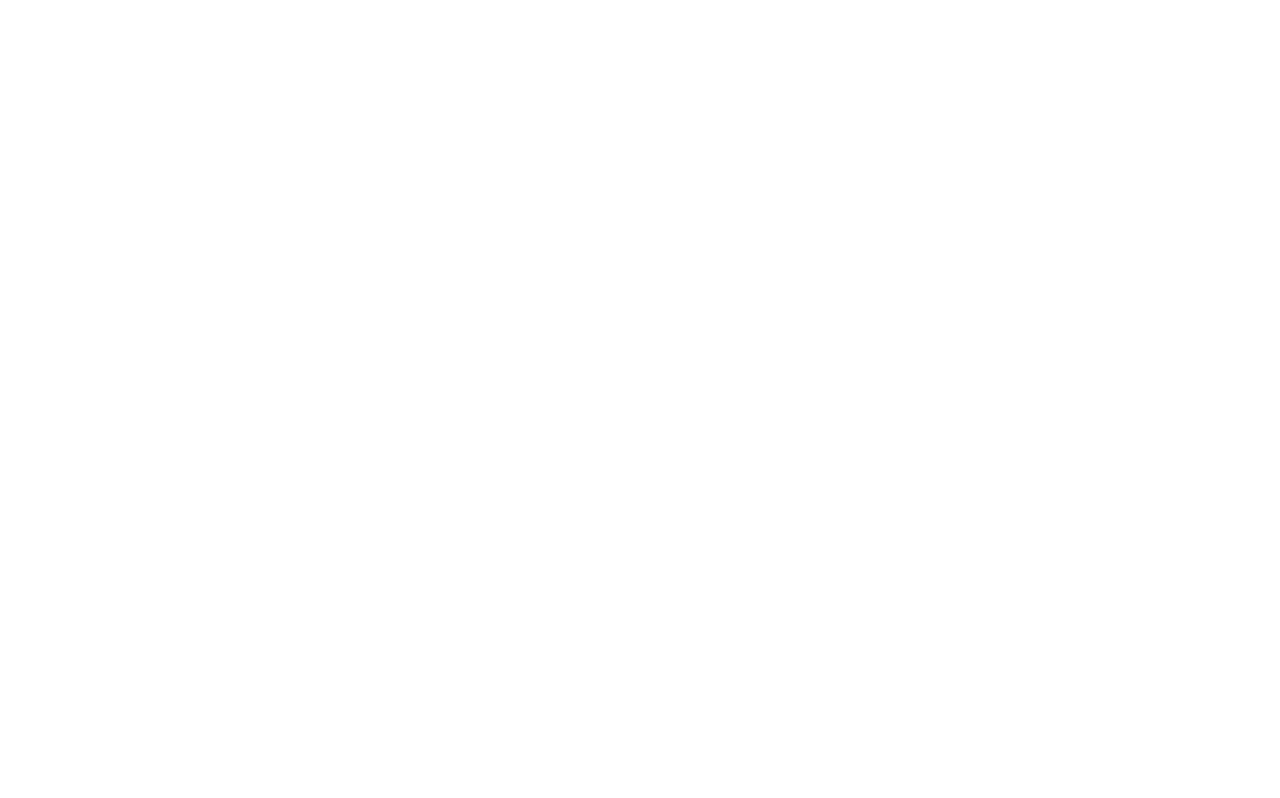
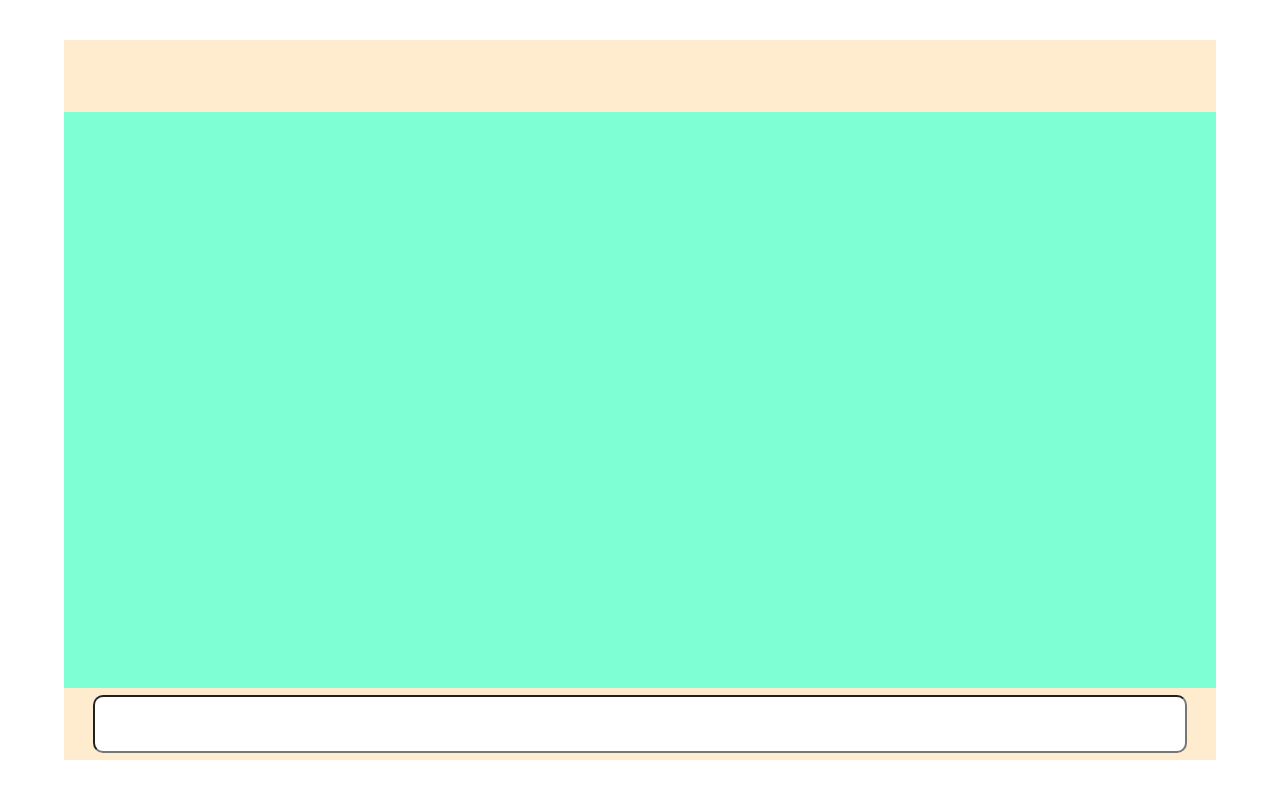
Before and after one commit to MattiaUsai/html-css-boolzapp, a plain HTML site: page index.html in a window 1280 px wide. Drawn offline with Linux system fonts and the light colour scheme.

Commit message:
complete container chats and message

```diff
--- a/css/style.css
+++ b/css/style.css
@@ -3,3 +3,51 @@
     padding: 0;
     box-sizing: border-box;
 }
+body{
+    display: flex;
+    height: 100vh;
+
+}
+/* STABILISCE LA GRANDEZZA DELLA WEB-APP  */
+.container{
+    margin: auto;
+    background-color: aqua;
+    height: 90vh;
+    width: 90vw;
+    display: flex;
+}
+/* DOVE SI VEDONO LE CHATS IN ORDINE  */
+.chats{
+    background-color: blueviolet;
+    width:30% ;
+    height: 100%;
+    display: none;
+}
+/* DOVE SI VEDONO I MESSAGGI  */
+.message{
+    background-color: brown;
+    width: 100%;
+    height: 100%;
+}
+.profile-section{
+    height: 10%;
+    width: 100%;
+    background-color: blanchedalmond;
+}
+.message-section{
+    height: 80%;
+    width: 100%;
+    background-color: aquamarine;
+}
+.write-section{
+    height: 10%;
+    width: 100%;
+    background-color: blanchedalmond;
+    display: flex;
+}
+.write-section input{
+    width: 95%;
+    height: 80%;
+    margin: auto;
+    border-radius: 10px;
+}
--- a/index.html
+++ b/index.html
@@ -7,6 +7,16 @@
     <title>Boolzapp</title>
 </head>
 <body>
+    <div class="container">
+        <div class="chats"></div>
+        <div class="message">
+            <div class="profile-section"></div>
+            <div class="message-section"></div>
+            <div class="write-section">
+                <input  type="text">
+            </div>
+        </div>
+    </div>
 
 </body>
 </html>
```
